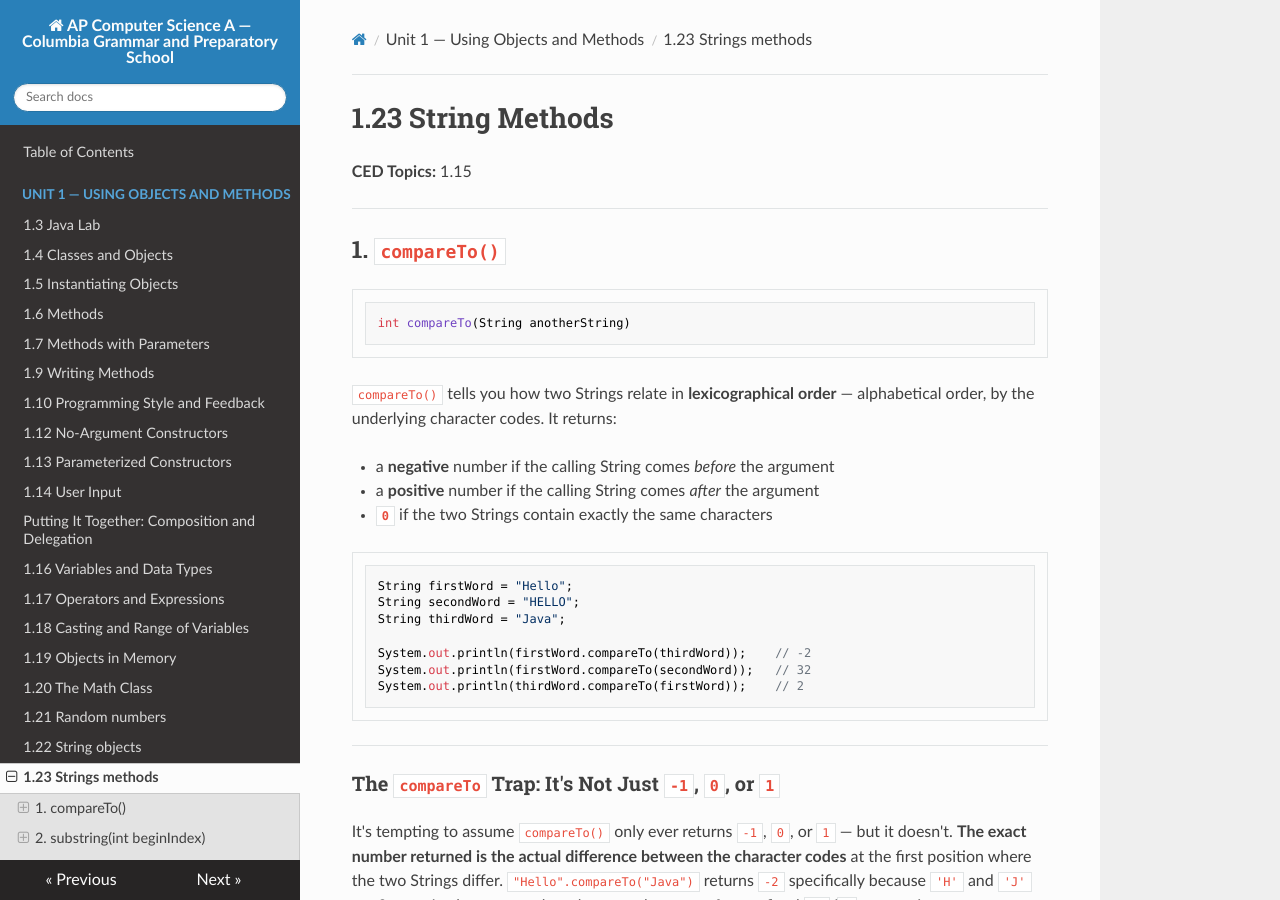
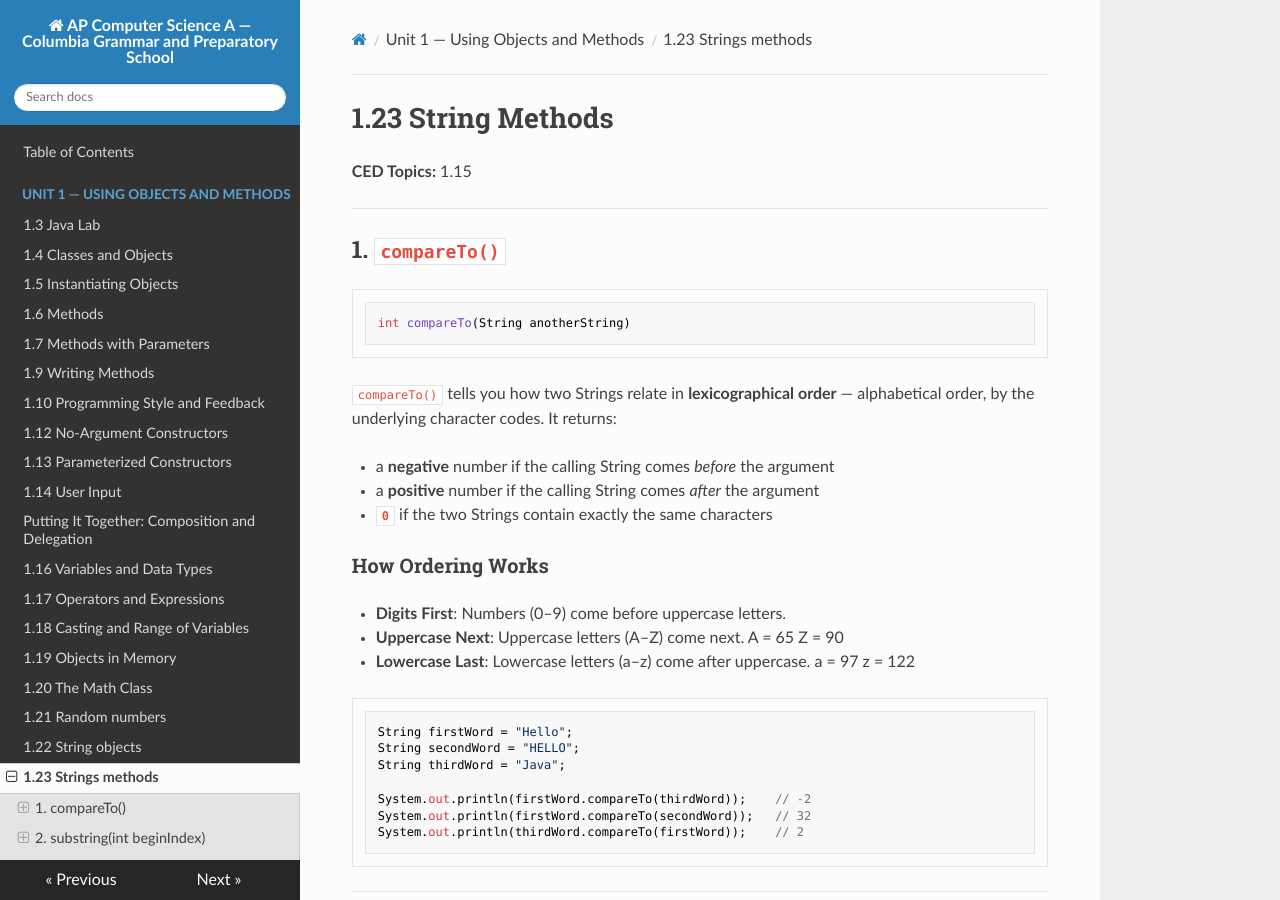
Before and after one commit to kjergens/apcsa-site, an MkDocs documentation site: the page built from docs/unit1/notes_23_string_methods.md, in a window 1280 px wide and 900 px high. Built offline with MkDocs 1.6.1, drawn with Linux system fonts in a browser that asks for light colours; nearby versions of some CDN libraries.

Commit message:
Document string ordering rules in comparisons
Added section explaining string ordering rules in comparisons.

````diff
--- a/docs/unit1/notes_23_string_methods.md
+++ b/docs/unit1/notes_23_string_methods.md
@@ -15,6 +15,13 @@ int compareTo(String anotherString)
 - a **negative** number if the calling String comes *before* the argument
 - a **positive** number if the calling String comes *after* the argument
 - **`0`** if the two Strings contain exactly the same characters
+
+### How Ordering Works
+
+- **Digits First**: Numbers (0–9) come before uppercase letters.
+- **Uppercase Next**: Uppercase letters (A–Z) come next. A = 65 Z = 90
+- **Lowercase Last**: Lowercase letters (a–z) come after uppercase. a = 97 z = 122
+
 
 ```java
 String firstWord = "Hello";
````
